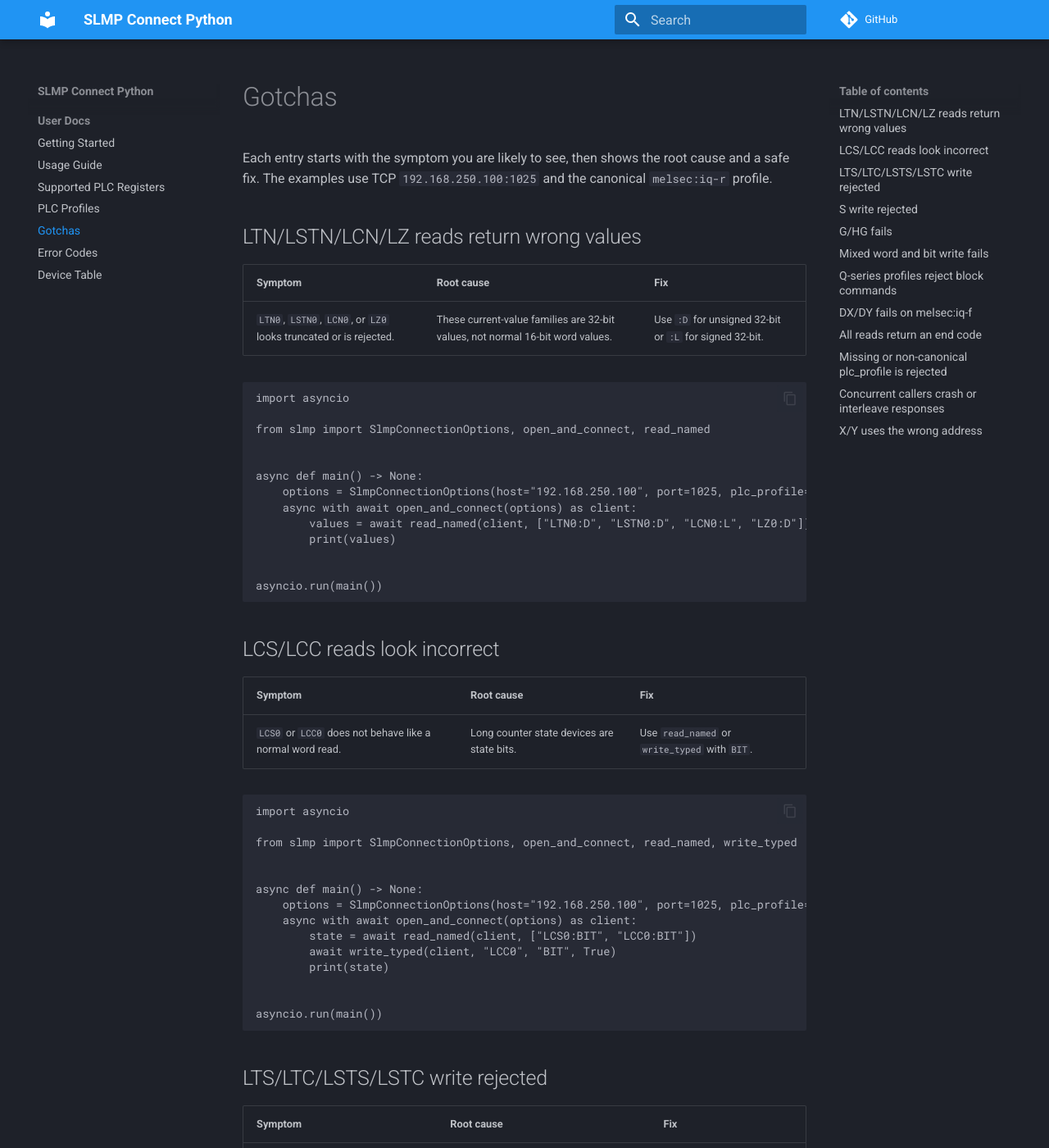
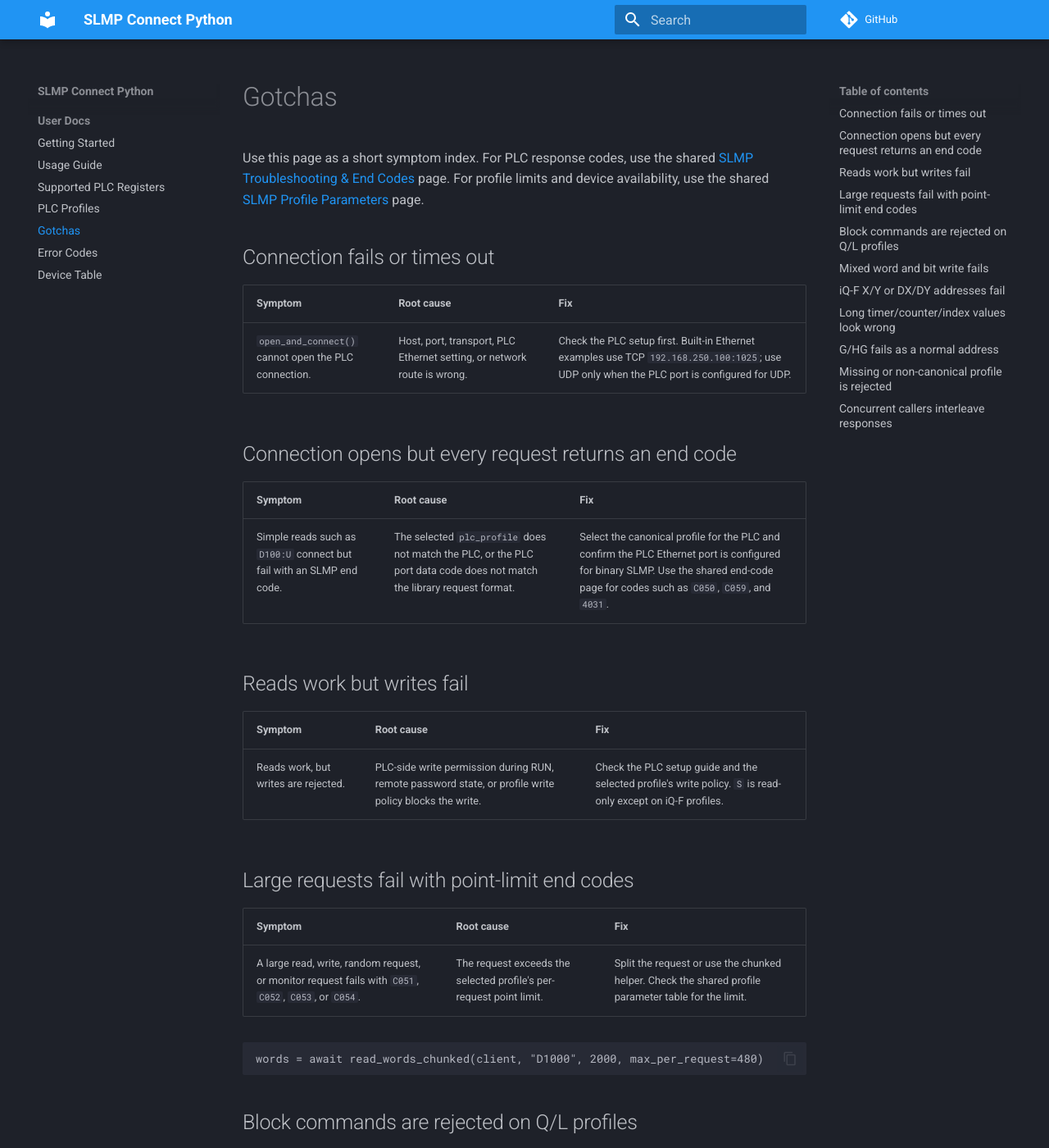
Before and after one commit to fa-yoshinobu/plc-comm-slmp-python, an MkDocs documentation site: the page built from docsrc/user/GOTCHAS.md, in a window 1280 px wide and 1400 px high. Shown: the whole window at 82% size. Built offline with MkDocs 1.6.1 and Material for MkDocs 9.7.7, drawn with Linux system fonts in a browser that asks for light colours; comment, search, counter and statistics services are not loaded; some of the changed text lies outside the part shown.

Commit message:
Simplify SLMP user gotchas docs

````diff
--- a/docsrc/user/GOTCHAS.md
+++ b/docsrc/user/GOTCHAS.md
@@ -1,237 +1,98 @@
 # Gotchas
 
-Each entry starts with the symptom you are likely to see, then shows the root cause and a safe fix. The examples use TCP `192.168.250.100:1025` and the canonical `melsec:iq-r` profile.
+Use this page as a short symptom index. For PLC response codes, use the shared
+[SLMP Troubleshooting & End Codes](https://fa-yoshinobu.github.io/plc-comm-docs-site/slmp/profile-reference/troubleshooting-end-codes/)
+page. For profile limits and device availability, use the shared
+[SLMP Profile Parameters](https://fa-yoshinobu.github.io/plc-comm-docs-site/slmp/profile-reference/parameters/)
+page.
 
-## LTN/LSTN/LCN/LZ reads return wrong values
+## Connection fails or times out
 
 | Symptom | Root cause | Fix |
 | --- | --- | --- |
-| `LTN0`, `LSTN0`, `LCN0`, or `LZ0` looks truncated or is rejected. | These current-value families are 32-bit values, not normal 16-bit word values. | Use `:D` for unsigned 32-bit or `:L` for signed 32-bit. |
+| `open_and_connect()` cannot open the PLC connection. | Host, port, transport, PLC Ethernet setting, or network route is wrong. | Check the PLC setup first. Built-in Ethernet examples use TCP `192.168.250.100:1025`; use UDP only when the PLC port is configured for UDP. |
 
-```python
-import asyncio
-
-from slmp import SlmpConnectionOptions, open_and_connect, read_named
-
-
-async def main() -> None:
-    options = SlmpConnectionOptions(host="192.168.250.100", port=1025, plc_profile="melsec:iq-r")
-    async with await open_and_connect(options) as client:
-        values = await read_named(client, ["LTN0:D", "LSTN0:D", "LCN0:L", "LZ0:D"])
-        print(values)
-
-
-asyncio.run(main())
-```
-
-## LCS/LCC reads look incorrect
+## Connection opens but every request returns an end code
 
 | Symptom | Root cause | Fix |
 | --- | --- | --- |
-| `LCS0` or `LCC0` does not behave like a normal word read. | Long counter state devices are state bits. | Use `read_named` or `write_typed` with `BIT`. |
+| Simple reads such as `D100:U` connect but fail with an SLMP end code. | The selected `plc_profile` does not match the PLC, or the PLC port data code does not match the library request format. | Select the canonical profile for the PLC and confirm the PLC Ethernet port is configured for binary SLMP. Use the shared end-code page for codes such as `C050`, `C059`, and `4031`. |
 
-```python
-import asyncio
-
-from slmp import SlmpConnectionOptions, open_and_connect, read_named, write_typed
-
-
-async def main() -> None:
-    options = SlmpConnectionOptions(host="192.168.250.100", port=1025, plc_profile="melsec:iq-r")
-    async with await open_and_connect(options) as client:
-        state = await read_named(client, ["LCS0:BIT", "LCC0:BIT"])
-        await write_typed(client, "LCC0", "BIT", True)
-        print(state)
-
-
-asyncio.run(main())
-```
-
-## LTS/LTC/LSTS/LSTC write rejected
+## Reads work but writes fail
 
 | Symptom | Root cause | Fix |
 | --- | --- | --- |
-| Direct bit writes to long timer or long retentive timer state devices are rejected. | These families need the helper route that selects the supported random bit write behavior. | Use `write_typed` or `write_named` for the state device. |
+| Reads work, but writes are rejected. | PLC-side write permission during RUN, remote password state, or profile write policy blocks the write. | Check the PLC setup guide and the selected profile's write policy. `S` is read-only except on iQ-F profiles. |
 
-```python
-import asyncio
-
-from slmp import SlmpConnectionOptions, open_and_connect, write_named
-
-
-async def main() -> None:
-    options = SlmpConnectionOptions(host="192.168.250.100", port=1025, plc_profile="melsec:iq-r")
-    async with await open_and_connect(options) as client:
-        await write_named(client, {"LTS0:BIT": True, "LTC0:BIT": False})
-        await write_named(client, {"LSTS0:BIT": True, "LSTC0:BIT": False})
-
-
-asyncio.run(main())
-```
-
-## S write rejected
+## Large requests fail with point-limit end codes
 
 | Symptom | Root cause | Fix |
 | --- | --- | --- |
-| `S10:BIT` can be read but a write route rejects it. | The selected profile marks `S` as read-only. iQ-F profiles allow `S` writes. | Follow the selected profile's write policy. |
+| A large read, write, random request, or monitor request fails with `C051`, `C052`, `C053`, or `C054`. | The request exceeds the selected profile's per-request point limit. | Split the request or use the chunked helper. Check the shared profile parameter table for the limit. |
 
-## G/HG fails
+```python
+words = await read_words_chunked(client, "D1000", 2000, max_per_request=480)
+```
+
+## Block commands are rejected on Q/L profiles
 
 | Symptom | Root cause | Fix |
 | --- | --- | --- |
-| `G100` or `HG1000` fails through the high-level typed helpers. | Module buffer access is not part of the public high-level typed surface. | Use the extended-device API and qualify the module with `Ux\G` or `Ux\HG`. |
-
-```python
-import asyncio
-
-from slmp import AsyncSlmpClient, ExtensionSpec
-
-
-async def main() -> None:
-    async with AsyncSlmpClient("192.168.250.100", 1025, plc_profile="melsec:iq-r") as client:
-        values = await client.read_devices_ext("U3\\G100", 4, extension=ExtensionSpec())
-        print(values)
-
-
-asyncio.run(main())
-```
+| `read_block()` or `write_block()` fails for `melsec:qcpu`, `melsec:qnu`, `melsec:qnudv`, or `melsec:lcpu`. | These profiles do not use block commands for normal high-level access. | Use normal direct/random read and write helpers. Disable strict profile only for deliberate compatibility investigation. |
 
 ## Mixed word and bit write fails
 
 | Symptom | Root cause | Fix |
 | --- | --- | --- |
-| A mixed write containing word devices and bit devices returns a PLC-side error. | Some PLCs reject mixed word and bit block writes. | Split word writes and bit writes into separate helper calls. |
+| One write containing word values and bit values fails. | Some PLC paths reject mixed word and bit block writes. | Send word writes and bit writes as separate calls. |
 
-## Q-series profiles reject block commands
+```python
+await write_named(client, {"D9000:U": 1234})
+await write_named(client, {"M9000:BIT": True})
+```
+
+## iQ-F X/Y or DX/DY addresses fail
 
 | Symptom | Root cause | Fix |
 | --- | --- | --- |
-| `read_block()` or `write_block()` raises when `plc_profile` is `melsec:qcpu`, `melsec:qnu`, or `melsec:qnudv`. | These Q-series profiles do not use block access for normal high-level flows. | Use direct or random device commands for those profiles. |
+| `X`/`Y` points look shifted, or `DX`/`DY` is rejected on iQ-F. | iQ-F uses octal text for `X`/`Y`, and the iQ-F profile does not support `DX`/`DY`. | Parse and format addresses with `plc_profile="melsec:iq-f"`; use `X` and `Y` on iQ-F. |
 
 ```python
-import asyncio
-
-from slmp import SlmpConnectionOptions, open_and_connect, write_named
-
-
-async def main() -> None:
-    options = SlmpConnectionOptions(host="192.168.250.100", port=1025, plc_profile="melsec:iq-r")
-    async with await open_and_connect(options) as client:
-        await write_named(client, {"D100:U": 42, "D101:U": 43})
-        await write_named(client, {"M100:BIT": True})
-
-
-asyncio.run(main())
+normalized = normalize_address("X100", plc_profile="melsec:iq-f")
 ```
 
-## DX/DY fails on melsec:iq-f
+## Long timer/counter/index values look wrong
 
 | Symptom | Root cause | Fix |
 | --- | --- | --- |
-| `DX` or `DY` raises an unsupported-device error with `melsec:iq-f`. | The iQ-F profile does not support `DX` and `DY`. | Use `X` and `Y` with `melsec:iq-f`; their text numbering is octal. |
+| `LTN`, `LSTN`, `LCN`, or `LZ` looks truncated or shifted. | These current-value families are 32-bit values. | Use `:D` or `:L` in named addresses. |
+| `LCS` or `LCC` behaves unlike a word value. | Long counter state devices are bits. | Read or write them as `BIT`. |
 
 ```python
-import asyncio
-
-from slmp import SlmpConnectionOptions, open_and_connect, read_named
-
-
-async def main() -> None:
-    options = SlmpConnectionOptions(host="192.168.250.100", port=1025, plc_profile="melsec:iq-f")
-    async with await open_and_connect(options) as client:
-        values = await read_named(client, ["X100:BIT", "Y100:BIT"])
-        print(values)
-
-
-asyncio.run(main())
+values = await read_named(client, ["LTN0:D", "LSTN0:L", "LCN0:D", "LZ0:L", "LCS0:BIT"])
 ```
 
-## All reads return an end code
+## G/HG fails as a normal address
 
 | Symptom | Root cause | Fix |
 | --- | --- | --- |
-| Simple reads such as `D100` connect but return an SLMP end code. | The selected `plc_profile` does not match the actual PLC family, so the frame type, access mode, or address grammar is wrong. | Choose the canonical profile from [PROFILES.md](PROFILES.md) in configuration or UI. |
+| `G` or `HG` fails in high-level typed or named access. | Module buffer memory is not a standalone normal device route. | Use qualified routed forms such as `U3\G100` through the extended-device APIs. `HG` CPU-buffer access is profile-specific. |
 
-```python
-import asyncio
-
-from slmp import SlmpConnectionOptions, SlmpError, open_and_connect, read_typed
-
-
-async def main() -> None:
-    options = SlmpConnectionOptions(host="192.168.250.100", port=1025, plc_profile="melsec:iq-r")
-    async with await open_and_connect(options) as client:
-        try:
-            value = await read_typed(client, "D100", "U")
-            print(f"D100={value}")
-        except SlmpError as exc:
-            print(f"PLC rejected the request: 0x{exc.end_code:04X}")
-
-
-asyncio.run(main())
-```
-
-## Missing or non-canonical plc_profile is rejected
+## Missing or non-canonical profile is rejected
 
 | Symptom | Root cause | Fix |
 | --- | --- | --- |
-| Connection setup raises `ValueError` before any PLC request is sent. | `plc_profile` is required and only canonical profiles are accepted. There is no model-name auto-detection fallback. | Set an exact canonical profile such as `melsec:iq-r`. |
+| Connection setup raises `ValueError` before any PLC request is sent. | `plc_profile` is required and only canonical profiles are accepted. There is no safe default profile. | Set an exact canonical profile such as `melsec:iq-r`. |
 
-```python
-from slmp import SlmpConnectionOptions
-
-
-def main() -> None:
-    options = SlmpConnectionOptions(host="192.168.250.100", port=1025, plc_profile="melsec:iq-r")
-    print(options.plc_profile)
-
-
-main()
-```
-
-## Concurrent callers crash or interleave responses
+## Concurrent callers interleave responses
 
 | Symptom | Root cause | Fix |
 | --- | --- | --- |
 | Several coroutines share one raw client and responses appear mismatched or fail intermittently. | A raw client represents one frame stream and is not a multi-caller scheduler. | Use `open_and_connect`, which returns a queued async client that serializes calls. |
 
 ```python
-import asyncio
-
-from slmp import SlmpConnectionOptions, open_and_connect, read_typed
-
-
-async def read_one(client: object, address: str) -> int | float:
-    return await read_typed(client, address, "U")
-
-
-async def main() -> None:
-    options = SlmpConnectionOptions(host="192.168.250.100", port=1025, plc_profile="melsec:iq-r")
-    async with await open_and_connect(options) as client:
-        values = await asyncio.gather(
-            read_one(client, "D100"),
-            read_one(client, "D101"),
-        )
-        print(values)
-
-
-asyncio.run(main())
+values = await asyncio.gather(
+    read_typed(client, "D100", "U"),
+    read_typed(client, "D101", "U"),
+)
 ```
-
-## X/Y uses the wrong address
-
-| Symptom | Root cause | Fix |
-| --- | --- | --- |
-| `X20` or `Y20` points at a different physical address than expected. | `melsec:iq-f` uses octal `X`/`Y` text, while other profiles use hexadecimal text. | Select the correct canonical profile before parsing string addresses. |
-
-```python
-from slmp import normalize_address
-
-
-def main() -> None:
-    print(normalize_address("X100", plc_profile="melsec:iq-f"))
-    print(normalize_address("X20", plc_profile="melsec:iq-r"))
-
-
-main()
-```
````
Also changed, not shown: docsrc/user/USAGE_GUIDE.md (+36 -2 lines).
